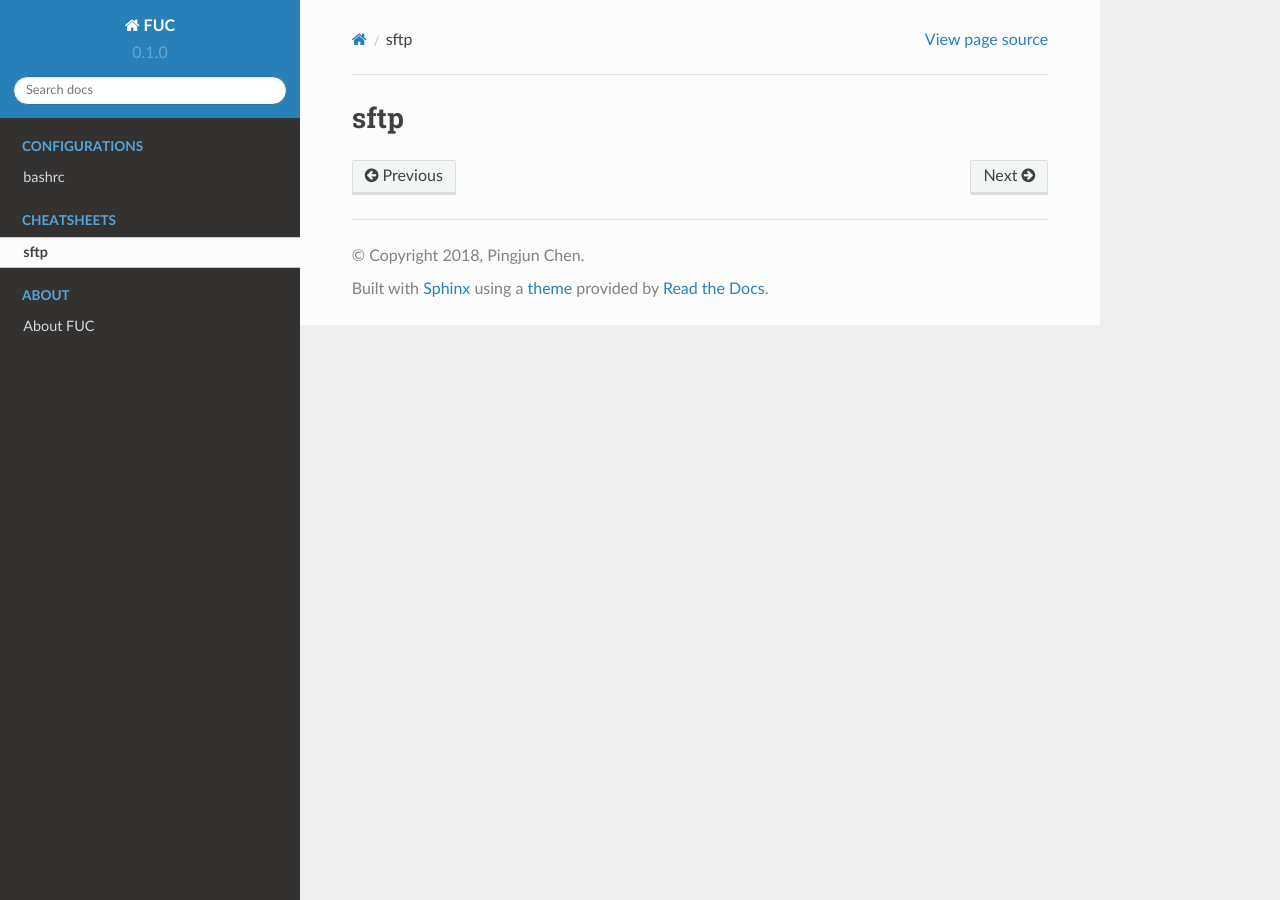
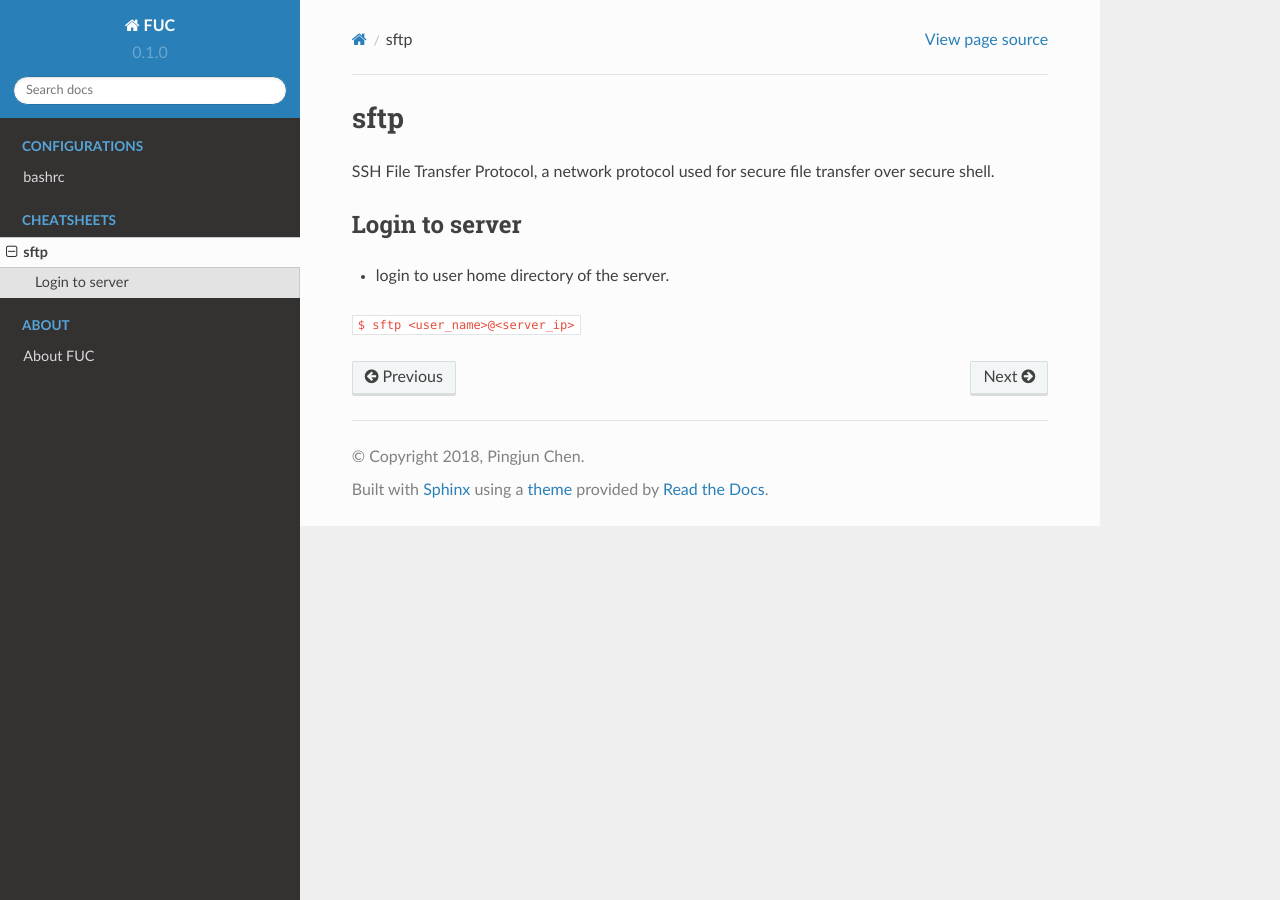
Before and after one commit to PingjunChen/FUC, a Sphinx documentation site: the page built from docs/sftp.rst, in a window 1280 px wide. Built offline with Sphinx 7.4.7 and the Read the Docs theme 2.0.0, drawn with Linux system fonts in a browser that asks for light colours.

Commit message:
add docs for sftp

```diff
--- a/docs/sftp.rst
+++ b/docs/sftp.rst
@@ -1,2 +1,8 @@
 sftp
 =================
+SSH File Transfer Protocol, a network protocol used for secure file transfer over secure shell.
+
+Login to server
+-----------------
+* login to user home directory of the server.
+:code:`$ sftp <user_name>@<server_ip>`
```
